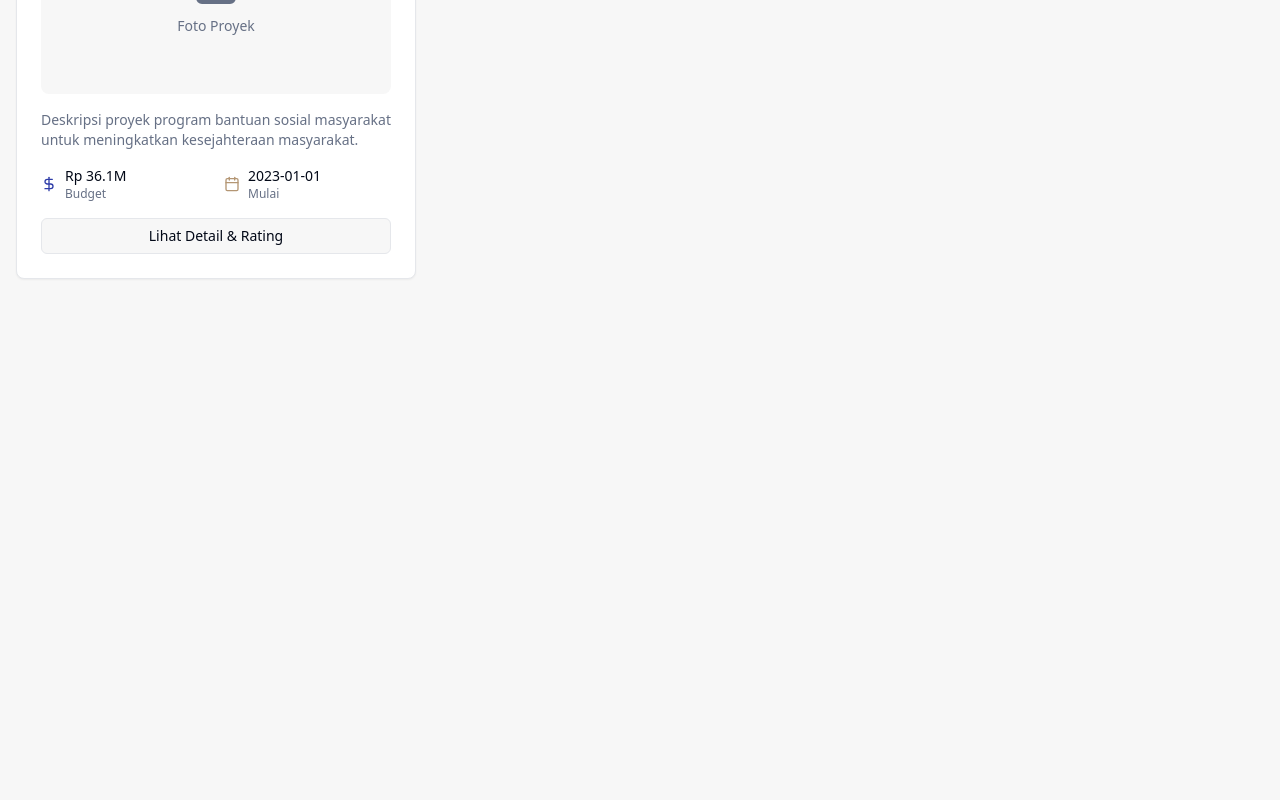
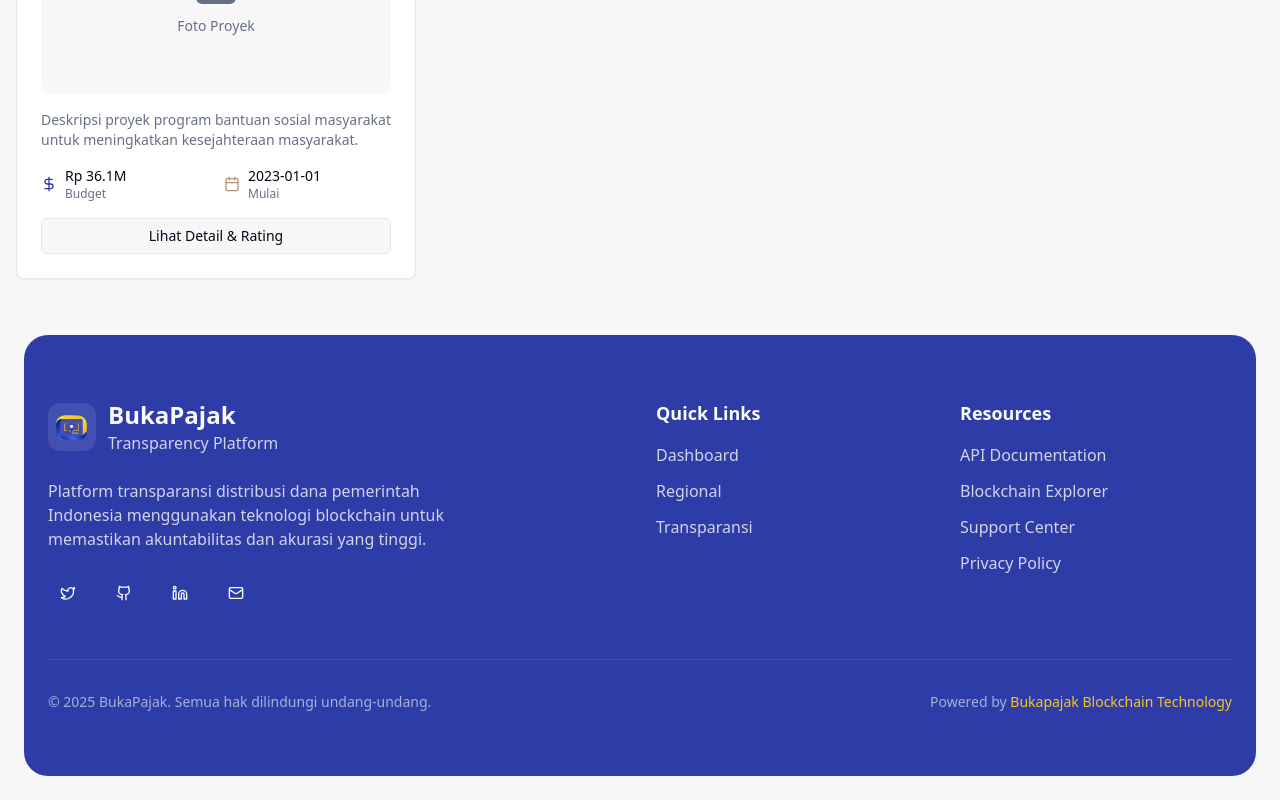
Before and after one commit to rafisnaen/BukaPajak, a React (Vite) app in the folder frontend/: page /transparansi in a window 1280 px wide. Shown: the part 7869-8669 px from the top of the page. Before the commit the page ends 8180 px from the top, so only its background shows below. Built offline with nearby package versions, Linux system fonts and the light colour scheme; the HTML template or start-up script is replaced by a standard one.

Commit message:
Add footer in transparency page

```diff
--- a/frontend/src/pages/Transparansi.tsx
+++ b/frontend/src/pages/Transparansi.tsx
@@ -9,6 +9,7 @@ import AdministrativeLevel from "@/components/ui/administrative-level";
 import ProjectCard from "@/components/ui/project-card";
 import { getDetailedProvinceById, detailedProvinces } from "@/data/detailed-provinces";
 import { provinces } from "@/data/provinces";
+import Footer from "@/components/Footer";
 
 const Transparansi = () => {
   const { provinceId } = useParams();
@@ -61,6 +62,7 @@ const Transparansi = () => {
               </Card>
           )}
         </main>
+        <Footer />
       </div>
     );
   }
@@ -292,6 +294,7 @@ const Transparansi = () => {
           </Card>
         )}
       </main>
+      <Footer />
     </div>
   );
 };
```
